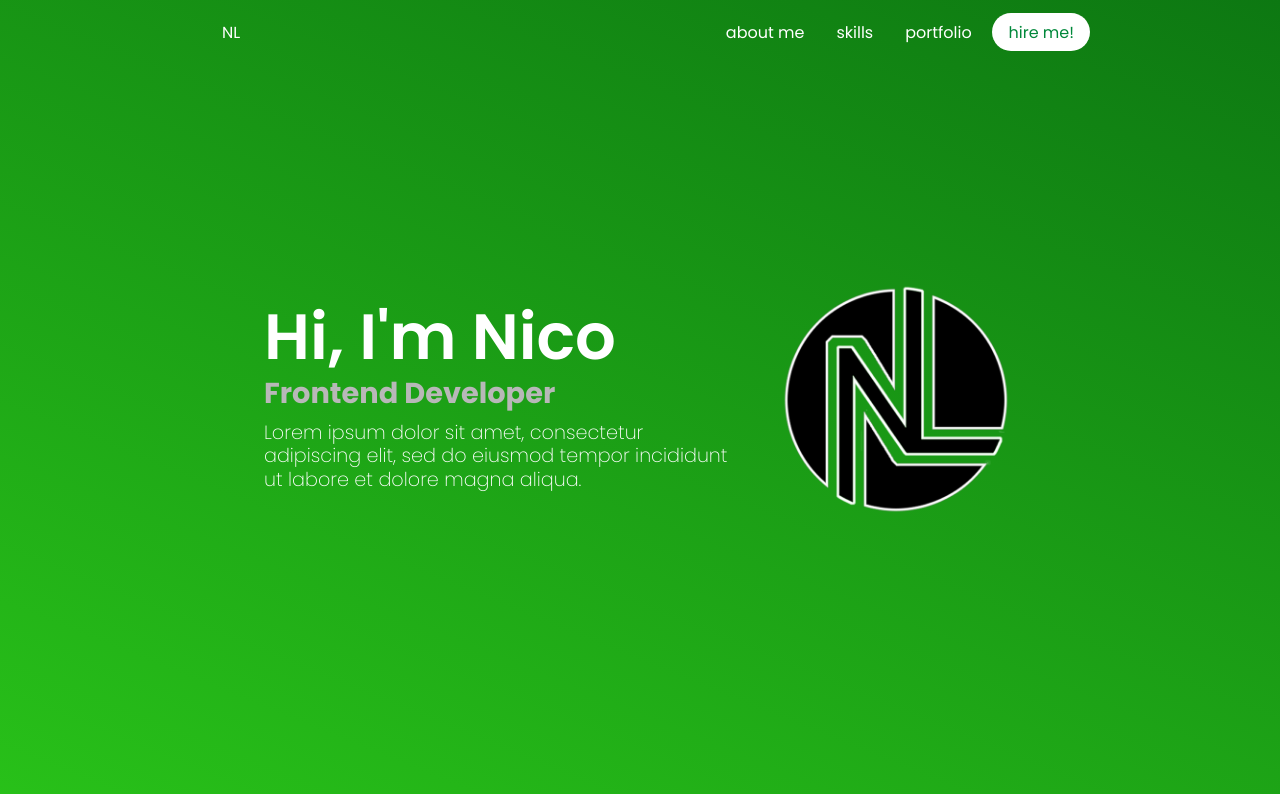
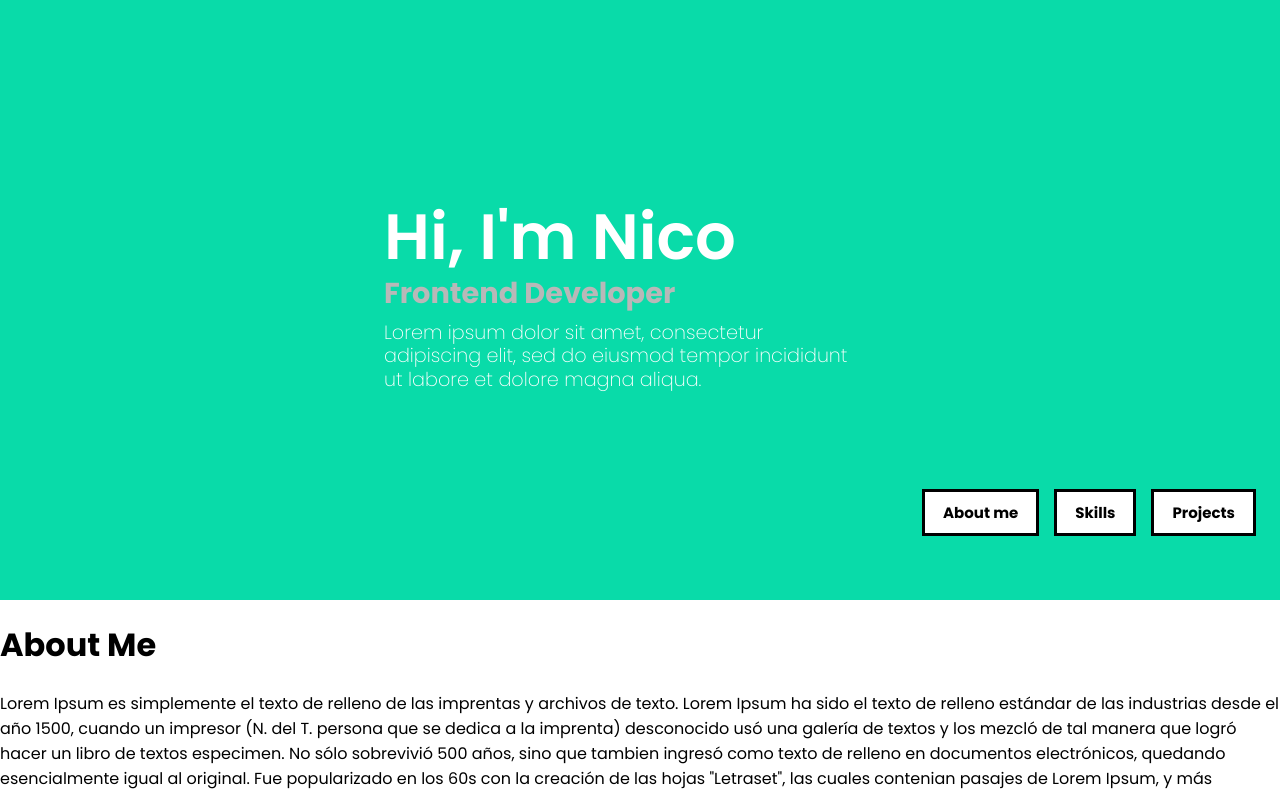
Before and after one commit to nlukestik/MyPortfolio, a React (Create React App) app: page / in a window 1280 px wide. Shown: the top 794 px of the page. Built offline with nearby package versions, Linux system fonts and the light colour scheme.

Commit message:
New home and navbar design

```diff
--- a/public/index.html
+++ b/public/index.html
@@ -15,8 +15,8 @@
     <meta name="theme-color" content="#000000" />
 
     <meta
-      name="description"
-      content="Portfolio of Nicolas Lukestik"
+      name="Nicolas Lukestik"
+      content="My Portfolio"
     />
 
     <title>Nicolas Lukestik</title>
--- a/src/App.jsx
+++ b/src/App.jsx
@@ -7,16 +7,16 @@ import BackToTop from './components/BackToTop.jsx'
 import AboutMe from './components/AboutMe.jsx'
 import Skills from './components/Skills.jsx'
 import Resume from './components/Resume.jsx'
-import Projects from './components/Portfolio.jsx'
+import Projects from './components/Projects.jsx'
 import HireMe from './components/HireMe.jsx'
 
 const useStyles = makeStyles({
 	root: {
 		display: "flex",
 		alignItems: "center",
-		minHeight: "100vh",
+		minHeight: "75vh",
 		color: "white",
-		background: "linear-gradient(22deg, rgba(40,193,25,1) 0%, rgba(13,120,18,1) 100%)",
+		background: "#09DBA9",
 		backgroundSize: "cover",
 	},
 	offset: myTheme.mixins.toolbar
--- a/src/components/BackToTop.jsx
+++ b/src/components/BackToTop.jsx
@@ -12,6 +12,12 @@ const useStyles = makeStyles((theme) => ({
 		bottom: theme.spacing(6),
 		right: theme.spacing(6),
 	},
+  BTTbutton: {
+    background: "#09DBA9",
+    "&:hover" : {
+      background: "#09DBA9",
+    },
+  },
 }));
 
 function ScrollTop(props) {
@@ -46,10 +52,12 @@ ScrollTop.propTypes = {
 };
 
 export default function BackToTop() {
+  const classes = useStyles()
+
 	return(
 		<>
 			<ScrollTop>
-				<Fab color="secondary" size="small" aria-label="scroll back to top">
+				<Fab className={classes.BTTbutton} size="small" aria-label="scroll back to top">
 					<KeyboardArrowUpIcon />
 				</Fab>
 			</ScrollTop>
--- a/src/components/Home.jsx
+++ b/src/components/Home.jsx
@@ -49,9 +49,9 @@ export default function Home() {
         </div>
       </Grid>
 
-      <Grid item xl={5} className={classes.meImage}>
+      {/* <Grid item xl={5} className={classes.meImage}>
         <img src="images/NL.png" alt="" style={{height:"15em"}} />
-      </Grid>
+      </Grid> */}
 
     </Grid>
   )
--- a/src/components/NavBar.jsx
+++ b/src/components/NavBar.jsx
@@ -30,13 +30,13 @@ export default function Navbar(props) {
 
             <div className="navToolbar">
               <div style={{flexGrow: "1"}}>
-                <a href="/">NL</a>
+                {/* <img src="images/NL.png" alt="" style={{height:"4em"}} /> */}
               </div>
 
-              <a href="#aboutMe">about me</a>
-              <a href="#skills">skills</a>
-              <a href="#portfolio">portfolio</a>
-              <a href="#hireMe" className={classes.hireMe}>hire me!</a>
+              <a href="#aboutMe">About me</a>
+              <a href="#skills">Skills</a>
+              <a href="#projects">Projects</a>
+              {/* <a href="#hireMe" className={classes.hireMe}>hire me!</a> */}
 
             </div>
 
--- a/src/components/Portfolio.jsx
+++ b/src/components/Projects.jsx
@@ -1,9 +1,9 @@
 
 
-export default function Portfolio() {
+export default function Projects() {
 	return(
     <>
-      <h1 id="portfolio">Portfolio</h1>
+      <h1 id="projects">Projects</h1>
       <p>
       Lorem Ipsum es simplemente el texto de relleno de las imprentas y archivos de texto. Lorem Ipsum ha sido el texto de relleno estándar de las industrias desde el año 1500, cuando un impresor (N. del T. persona que se dedica a la imprenta) desconocido usó una galería de textos y los mezcló de tal manera que logró hacer un libro de textos especimen. No sólo sobrevivió 500 años, sino que tambien ingresó como texto de relleno en documentos electrónicos, quedando esencialmente igual al original. Fue popularizado en los 60s con la creación de las hojas "Letraset", las cuales contenian pasajes de Lorem Ipsum, y más recientemente con software de autoedición, como por ejemplo Aldus PageMaker, el cual incluye versiones de Lorem Ipsum.
       </p>
--- a/src/components/ScrollToChangeColor.jsx
+++ b/src/components/ScrollToChangeColor.jsx
@@ -4,14 +4,16 @@ import { useScrollTrigger } from "@material-ui/core"
 const ScrollHandler = (props) => {
   const trigger = useScrollTrigger({
     disableHysteresis: true,
-    threshold: 50,
+    threshold: 510,
     target: props.window ? window() : undefined
   })
 
   return React.cloneElement(props.children, {
     style: {
-      background: trigger ? "linear-gradient(22deg, rgba(40,193,25,1) 0%, rgba(13,120,18,1) 100%)" : "transparent",
-      transition: trigger ? "1s" : "0.2s",
+      position: trigger ? "fixed" : "absolute",
+      top: trigger ? "0" : "60vh",
+      background: trigger ? "#09DBA9" : "transparent",
+      transition: trigger ? "0s" : "0.1s",
       boxShadow: trigger ? "0px 2px 4px -1px rgb(0 0 0 / 20%), 0px 4px 5px 0px rgb(0 0 0 / 14%), 0px 1px 10px 0px rgb(0 0 0 / 12%)" : "none",
     }
   });
--- a/src/index.css
+++ b/src/index.css
@@ -1,10 +1,10 @@
 @import url('https://fonts.googleapis.com/css2?family=Poppins:wght@100;200;300;400;600;700;900&display=swap');
+
 
 :root {
   font-family: 'Poppins';
   -webkit-font-smoothing: antialiased;
   -moz-osx-font-smoothing: grayscale;
-
 }
 
 body {
@@ -16,14 +16,24 @@ code {
 }
 
 .navToolbar {
-  max-width: 900px;
+  max-width: 1300px;
   width: 100%;
   display: flex;
   align-items: center;
 }
 
 .navToolbar a {
-  margin-left: 2em;
-  color: white;
+  margin-left: 1em;
+  background-color: white;
+  color: black;
+  border: 3px solid black;
+  padding: 0.6em 1.2em;
+  font-size: 15px;
+  font-weight: bold;
   text-decoration: none;
 }
+
+.navToolbar a:hover {
+  background-color: #09DBA9;
+  transition: ease-in 0.2s;
+}
--- a/src/themeConfig.js
+++ b/src/themeConfig.js
@@ -6,13 +6,9 @@ const myTheme = createTheme({
     //   default: "#656565"
     // },
     primary: {
-      // light: "#7986cb",
-      main: "#00883a",
-      // dark: "#dbff00",
-      // contrastText: "#fff"
-    },
-    secondary: {
-      main: "#55af33"
+      light: "#0CF78F",
+      main: "#09DBA9",
+      dark: "#0A2626"
     },
     // text: {
     //   primary: "rgba(0, 0, 0, 0.87)",
```
